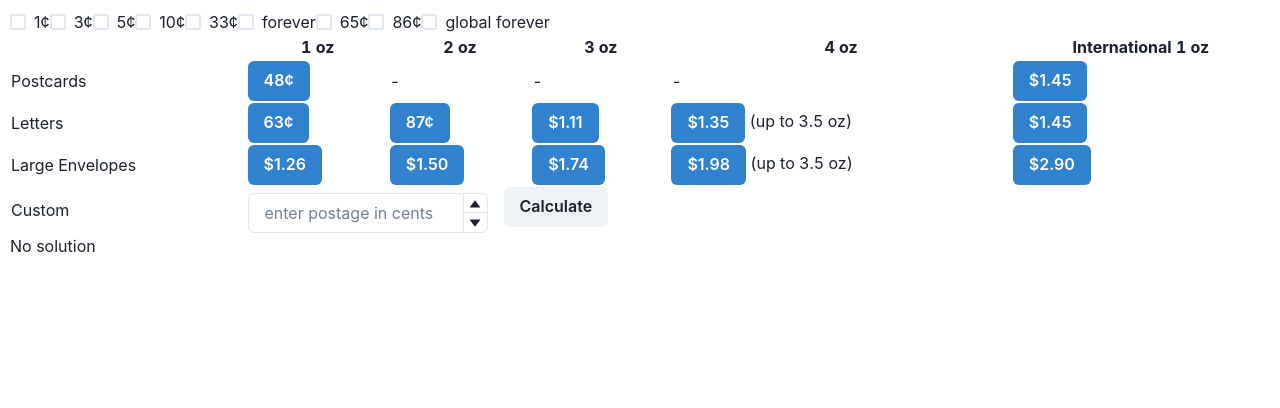
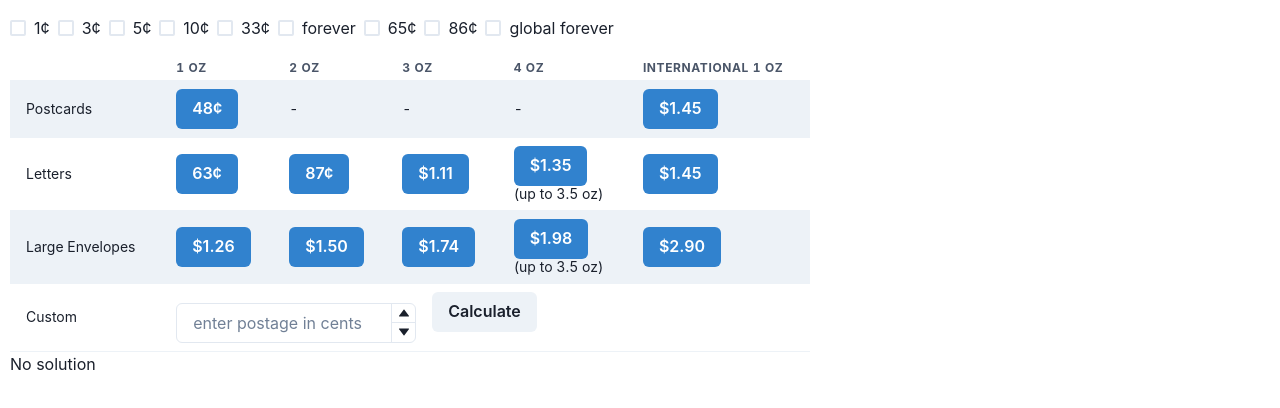
Before and after one commit to forcey/stamps, a React (Vite) app: page / in a window 1280 px wide. Shown: the top 408 px of the page. Built offline with nearby package versions, Linux system fonts and the light colour scheme.

Commit message:
Prettier UI

```diff
--- a/src/components/Postage.tsx
+++ b/src/components/Postage.tsx
@@ -1,5 +1,12 @@
 import {
-    Table, Button,
+    Table,
+    TableContainer,
+    Thead,
+    Tbody,
+    Tr,
+    Th,
+    Td,
+    Button,
     NumberInput,
     NumberInputField,
     NumberInputStepper,
@@ -27,45 +34,46 @@ function Postage({ onSetPostage }: { onSetPostage: (p: number) => void }) {
     // https://pe.usps.com/text/dmm300/Notice123.htm
     // To be updated 1/22/2023. https://about.usps.com/newsroom/national-releases/2022/1007-usps-announces-new-prices-for-2023.htm
     return (
-        <Table variant='striped'>
-            <thead>
-                <tr>
-                    <th></th>
-                    <th>1 oz</th>
-                    <th>2 oz</th>
-                    <th>3 oz</th>
-                    <th>4 oz</th>
-                    <th>International 1 oz</th>
-                </tr>
-            </thead>
-            <tbody>
-                <tr>
-                    <td>Postcards</td>
-                    <td>{addPriceButton("postcard")}</td>
-                    <td>-</td>
-                    <td>-</td>
-                    <td>-</td>
-                    <td>{addPriceButton("postcard", true)}</td>
-                </tr>
-                <tr>
-                    <td>Letters</td>
-                    <td>{addPriceButton("letter", false, 1)}</td>
-                    <td>{addPriceButton("letter", false, 2)}</td>
-                    <td>{addPriceButton("letter", false, 3)}</td>
-                    <td>{addPriceButton("letter", false, 4)} (up to 3.5 oz)</td>
-                    <td>{addPriceButton("letter", true)}</td>
-                </tr>
-                <tr>
-                    <td>Large Envelopes</td>
-                    <td>{addPriceButton("large_envelope", false, 1)}</td>
-                    <td>{addPriceButton("large_envelope", false, 2)}</td>
-                    <td>{addPriceButton("large_envelope", false, 3)}</td>
-                    <td>{addPriceButton("large_envelope", false, 4)} (up to 3.5 oz)</td>
-                    <td>{addPriceButton("large_envelope", true)}</td>
-                </tr>
-                <tr>
-                    <td>Custom</td>
-                    <td colSpan={5}>
+        <TableContainer maxWidth={800}>
+            <Table variant='striped' size='sm'>
+                <Thead>
+                    <Tr>
+                        <Th></Th>
+                        <Th>1 oz</Th>
+                        <Th>2 oz</Th>
+                        <Th>3 oz</Th>
+                        <Th>4 oz</Th>
+                        <Th>International 1 oz</Th>
+                    </Tr>
+                </Thead>
+                <Tbody>
+                    <Tr>
+                        <Td>Postcards</Td>
+                        <Td>{addPriceButton("postcard")}</Td>
+                        <Td>-</Td>
+                        <Td>-</Td>
+                        <Td>-</Td>
+                        <Td>{addPriceButton("postcard", true)}</Td>
+                    </Tr>
+                    <Tr>
+                        <Td>Letters</Td>
+                        <Td>{addPriceButton("letter", false, 1)}</Td>
+                        <Td>{addPriceButton("letter", false, 2)}</Td>
+                        <Td>{addPriceButton("letter", false, 3)}</Td>
+                        <Td>{addPriceButton("letter", false, 4)} <br/> (up to 3.5 oz)</Td>
+                        <Td>{addPriceButton("letter", true)}</Td>
+                    </Tr>
+                    <Tr>
+                        <Td>Large Envelopes</Td>
+                        <Td>{addPriceButton("large_envelope", false, 1)}</Td>
+                        <Td>{addPriceButton("large_envelope", false, 2)}</Td>
+                        <Td>{addPriceButton("large_envelope", false, 3)}</Td>
+                        <Td>{addPriceButton("large_envelope", false, 4)} <br/> (up to 3.5 oz)</Td>
+                        <Td>{addPriceButton("large_envelope", true)}</Td>
+                    </Tr>
+                    <Tr>
+                        <Td>Custom</Td>
+                        <Td colSpan={5}>
                             <NumberInput
                                 onChange={(valueString) => setCustomValue(parse(valueString))}
                                 value={format(customValue)}
@@ -79,10 +87,11 @@ function Postage({ onSetPostage }: { onSetPostage: (p: number) => void }) {
                                 </NumberInputStepper>
                             </NumberInput>
                             <Button onClick={onCalculate}>Calculate</Button>
-                    </td>
-                </tr>
-            </tbody>
+                        </Td>
+                    </Tr>
+                </Tbody>
             </Table>
+        </TableContainer>
     );
 }
 
--- a/src/components/StampButtons.tsx
+++ b/src/components/StampButtons.tsx
@@ -1,6 +1,6 @@
 import React, { useState } from 'react';
 import { Stamp } from '../algorithm/stamp';
-import { Checkbox } from '@chakra-ui/react'
+import { Checkbox, Wrap, WrapItem, Box } from '@chakra-ui/react'
 
 function StampButtons({ stamps, onSelectionChanged }: {
   stamps: Stamp[], onSelectionChanged: (selected: Map<number, Stamp>) => void
@@ -22,18 +22,24 @@ function StampButtons({ stamps, onSelectionChanged }: {
   }
 
   const renderButton = function (stamp: Stamp) {
-    return <Checkbox
-      key={stamp.id}
-      isChecked={isChecked(stamp)}
-      onChange={e => setChecked(stamp, e.currentTarget.checked)}
-    >
-      {stamp.name}
-    </Checkbox>;
+    return <WrapItem>
+      <Checkbox
+        key={stamp.id}
+        isChecked={isChecked(stamp)}
+        onChange={e => setChecked(stamp, e.currentTarget.checked)}
+      >
+        {stamp.name}
+      </Checkbox>
+    </WrapItem>;
   }
 
   const stampButtons = stamps.map(renderButton);
   return (
-    <div>{stampButtons}</div>
+    <Box marginTop={'1rem'} marginBottom={'1rem'}>
+      <Wrap>
+        {stampButtons}
+      </Wrap>
+    </Box>
   );
 }
 
```
Lines whose indentation alone changed are shown as unchanged.
